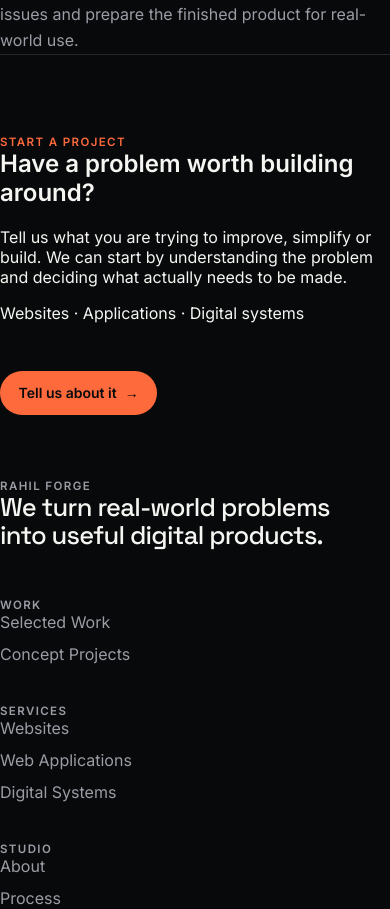
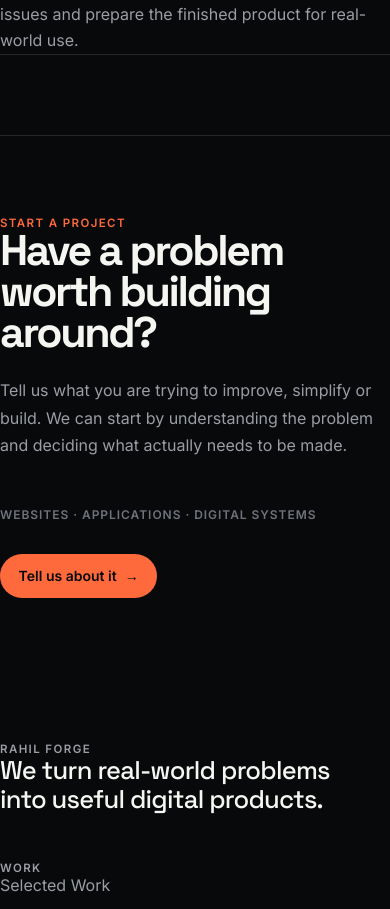
Before and after one commit to rahilislam/Rahil-Forge, a React (Vite) app: page / in a window 390 px wide. Shown: the part 7264-8173 px from the top of the page. Built offline with nearby package versions, Linux system fonts and the light colour scheme.

Commit message:
Stage 9: style final project CTA section

```diff
--- a/src/App.css
+++ b/src/App.css
@@ -233,23 +233,44 @@
   line-height: 1.65;
 }
 
-.anchor-section {
-  min-height: 60vh;
-  display: flex;
-  flex-direction: column;
-  justify-content: center;
+.contact-section {
+  min-height: 62vh;
+  display: grid;
+  grid-template-columns: minmax(0, 1.35fr) minmax(240px, 0.65fr);
+  gap: clamp(3rem, 8vw, 7rem);
+  align-items: end;
   padding: var(--section-space) 0;
   border-top: 1px solid var(--color-border);
   scroll-margin-top: 90px;
 }
 
-.anchor-section h2 {
-  max-width: 850px;
-  margin-bottom: 0;
+.contact-copy h2 {
+  max-width: 900px;
+  margin-bottom: var(--space-6);
   font-family: var(--font-display);
-  font-size: clamp(2.25rem, 6vw, 5rem);
-  line-height: 1;
-  letter-spacing: -0.045em;
+  font-size: clamp(2.75rem, 7vw, 6rem);
+  line-height: 0.96;
+  letter-spacing: -0.055em;
+}
+
+.contact-copy > p:last-child {
+  max-width: 560px;
+  margin: 0;
+  color: var(--color-text-secondary);
+  line-height: 1.7;
+}
+
+.contact-action {
+  align-self: end;
+}
+
+.contact-note {
+  margin: 0;
+  color: var(--color-text-muted);
+  font-size: var(--text-xs);
+  font-weight: 600;
+  letter-spacing: 0.08em;
+  text-transform: uppercase;
 }
 
 .section-cta {
@@ -258,7 +279,8 @@
 
 @media (max-width: 900px) {
   .studio-section,
-  .process-header {
+  .process-header,
+  .contact-section {
     grid-template-columns: 1fr;
   }
 
@@ -267,7 +289,8 @@
   }
 
   .studio-intro,
-  .process-intro {
+  .process-intro,
+  .contact-copy > p:last-child {
     max-width: 620px;
   }
 
@@ -281,6 +304,10 @@
 
   .studio-principle:nth-child(-n + 2) {
     border-bottom: 1px solid var(--color-border);
+  }
+
+  .contact-action {
+    align-self: start;
   }
 }
 
@@ -310,12 +337,14 @@
   }
 
   .studio-section,
-  .process-section {
+  .process-section,
+  .contact-section {
     padding: var(--space-20) 0;
   }
 
   .studio-heading h2,
-  .process-header h2 {
+  .process-header h2,
+  .contact-copy h2 {
     font-size: clamp(2.5rem, 11vw, 4rem);
   }
 
@@ -359,7 +388,7 @@
     grid-column: auto;
   }
 
-  .anchor-section {
+  .contact-section {
     min-height: 55vh;
   }
 }
```
